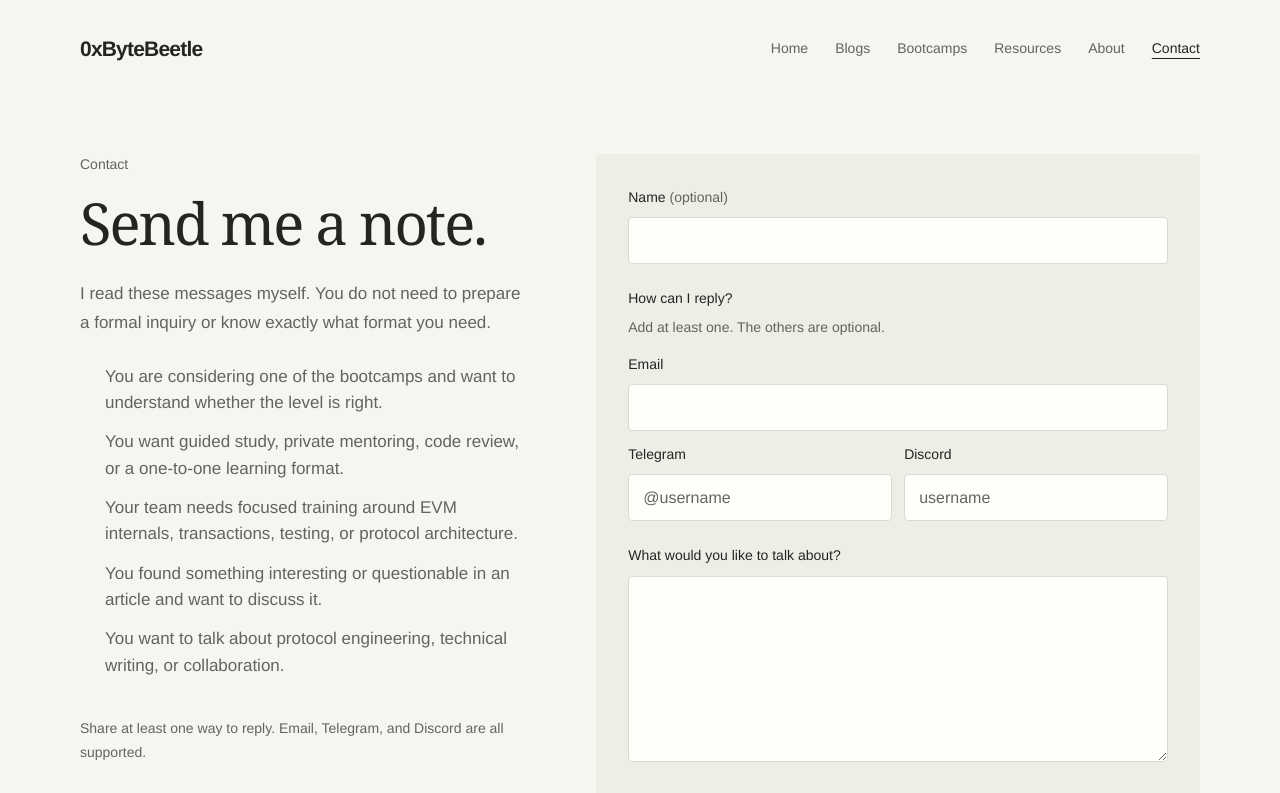
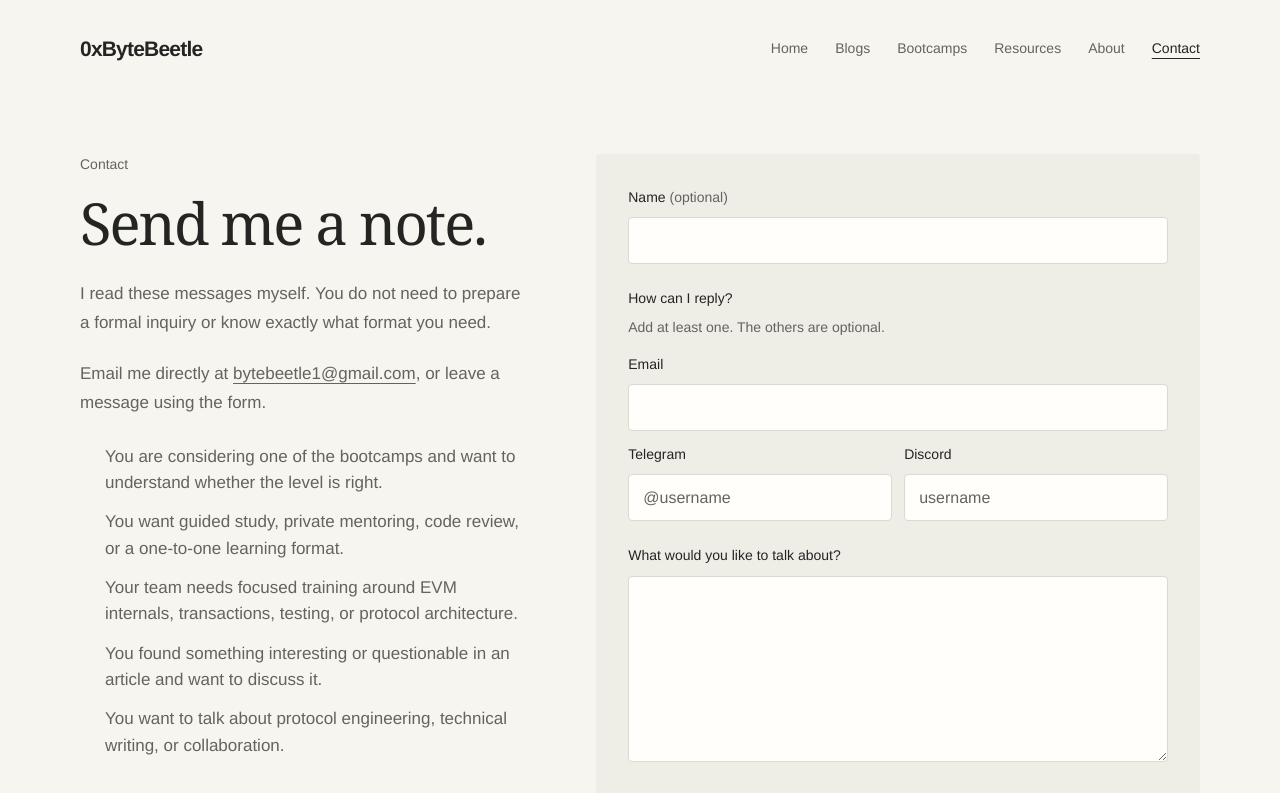
Before and after one commit to 0xByteBeetle/bytebeetle-web, a Next.js app: page /contact in a window 1280 px wide. Shown: the top 793 px of the page. Built offline with nearby package versions, Linux system fonts and the light colour scheme.

Commit message:
Add direct email contact across the website

```diff
--- a/app/bootcamps/advanced-evm/page.tsx
+++ b/app/bootcamps/advanced-evm/page.tsx
@@ -1,4 +1,5 @@
 import type { Metadata } from "next";
+import { EmailLink } from "../../contact-details";
 import { advancedCurriculum } from "../curriculum-data";
 import { Curriculum } from "../curriculum";
 import { SiteFooter, SiteHeader } from "../../site-shell";
@@ -21,6 +22,7 @@ export default function AdvancedEvmPage() {
             <a className="button button-primary" href="#curriculum">Explore the curriculum ↓</a>
             <a className="button button-secondary" href="/contact">Follow or ask about the course</a>
           </div>
+          <p className="direct-contact">Questions about the course? Email me at <EmailLink subject="Advanced EVM Bootcamp" />.</p>
         </div>
         <aside className="course-facts">
           <div><span>Planned length</span><strong>6 weeks</strong></div>
--- a/app/bootcamps/evm-engineering/page.tsx
+++ b/app/bootcamps/evm-engineering/page.tsx
@@ -1,4 +1,5 @@
 import type { Metadata } from "next";
+import { EmailLink } from "../../contact-details";
 import { foundationCurriculum } from "../curriculum-data";
 import { Curriculum } from "../curriculum";
 import { SiteFooter, SiteHeader } from "../../site-shell";
@@ -28,6 +29,7 @@ export default function EvmEngineeringPage() {
             <a className="button button-primary" href="#curriculum">Explore the curriculum ↓</a>
             <a className="button button-secondary" href="/contact">Ask about guided study</a>
           </div>
+          <p className="direct-contact">Questions about the course? Email me at <EmailLink subject="EVM Engineering Bootcamp" />.</p>
         </div>
         <aside className="course-facts">
           <div><span>Length</span><strong>6 weeks</strong></div>
--- /dev/null
+++ b/app/contact-details.tsx
@@ -0,0 +1,6 @@
+export const contactEmail = "bytebeetle1@gmail.com";
+
+export function EmailLink({ subject }: { subject?: string }) {
+  const href = `mailto:${contactEmail}${subject ? `?subject=${encodeURIComponent(subject)}` : ""}`;
+  return <a className="direct-email" href={href}>{contactEmail}</a>;
+}
--- a/app/contact/page.tsx
+++ b/app/contact/page.tsx
@@ -1,5 +1,6 @@
 import type { Metadata } from "next";
 import ContactForm from "../contact-form";
+import { EmailLink } from "../contact-details";
 import { SiteFooter, SiteHeader } from "../site-shell";
 
 export const metadata: Metadata = {
@@ -24,6 +25,7 @@ export default function ContactPage() {
           <p className="eyebrow">Contact</p>
           <h1>Send me a note.</h1>
           <p>I read these messages myself. You do not need to prepare a formal inquiry or know exactly what format you need.</p>
+          <p className="direct-contact">Email me directly at <EmailLink />, or leave a message using the form.</p>
           <ul className="plain-list">
             {reasons.map((reason) => <li key={reason}>{reason}</li>)}
           </ul>
--- a/app/design.css
+++ b/app/design.css
@@ -242,3 +242,5 @@
   .site-design .submission-meta { flex-wrap: wrap; }
   .site-design .submission-contacts { overflow-wrap: anywhere; }
 }
+.site-design .direct-email { overflow-wrap: anywhere; text-decoration: underline; text-underline-offset: 4px; }
+.site-design .direct-contact { margin-top: 22px; font-size: 16px; line-height: 1.7; color: var(--muted); }
--- a/app/site-shell.tsx
+++ b/app/site-shell.tsx
@@ -1,4 +1,5 @@
 import Link from "next/link";
+import { EmailLink } from "./contact-details";
 
 const navigation = [
   { href: "/bootcamps", label: "Bootcamps", key: "bootcamps" },
@@ -59,6 +60,7 @@ export function SiteFooter() {
     <footer className="site-footer">
       <Link href="/">0xByteBeetle · Andrey Obruchkov</Link>
       <div className="footer-links">
+        <EmailLink />
         <a href="https://andreyobruchkov1996.substack.com" target="_blank" rel="noreferrer">Substack ↗</a>
         <a href="https://github.com/0xByteBeetle" target="_blank" rel="noreferrer">GitHub ↗</a>
         <a href="/contact">Contact</a>
```
Also changed, not shown: 1 other file (tests, documents, lock files or other folders).
